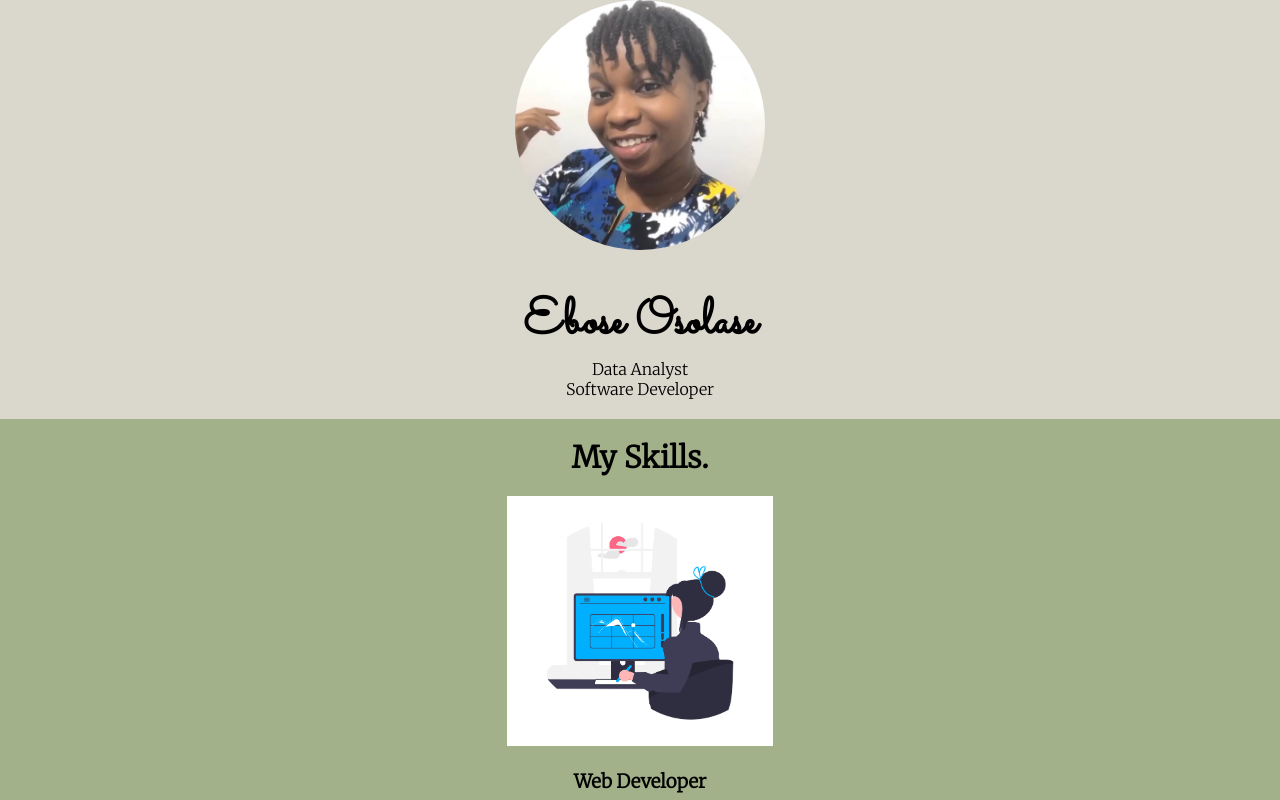
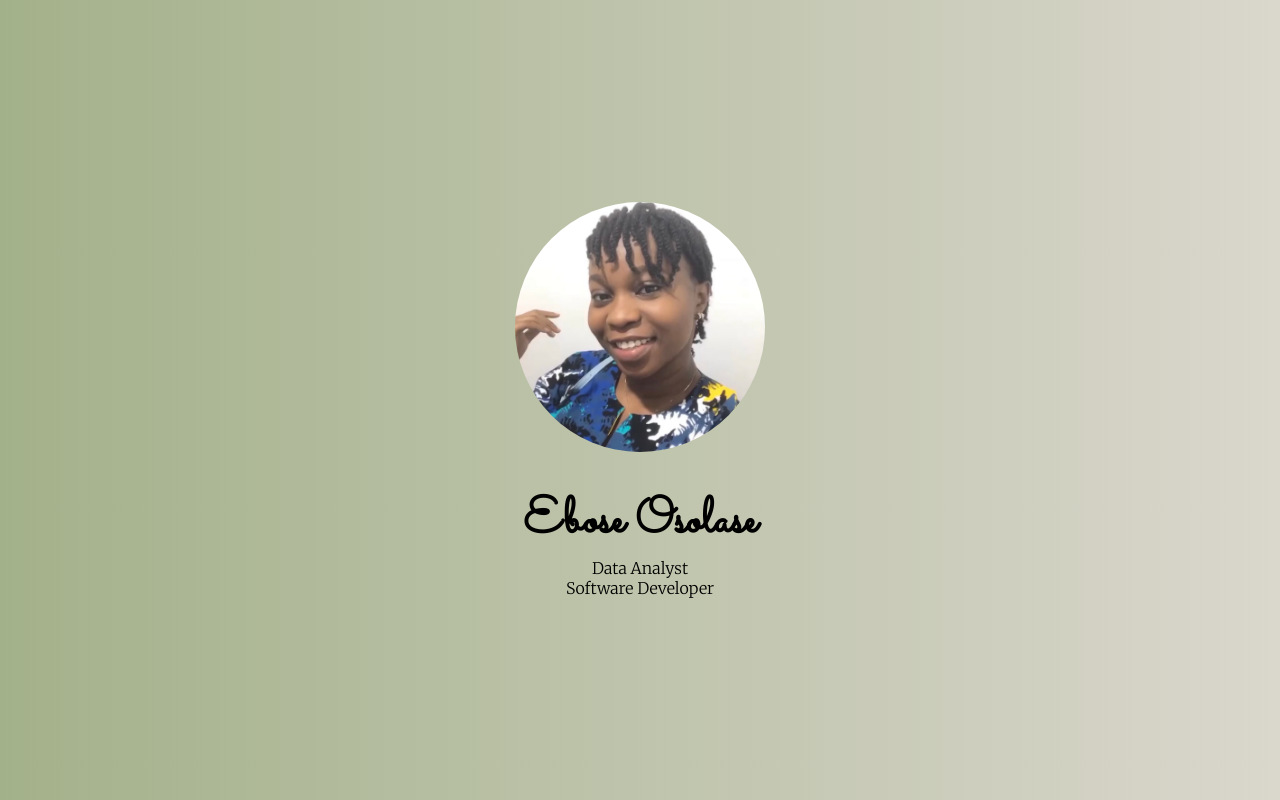
Before and after one commit to EboseHH/LandingPage, a plain HTML site: page index.html in a window 1280 px wide. Shown: the top 800 px of the page. Drawn offline with Linux system fonts and the light colour scheme.

Commit message:
add linear gradient to top container

```diff
--- a/css/style.css
+++ b/css/style.css
@@ -5,9 +5,17 @@ body {
 }
 
 .top-container {
-    background-color: #DAD7CD ;
+    background: #DAD7CD;  /* fallback for old browsers */
+    background: -webkit-linear-gradient(to right, #A3B18A, #DAD7CD);  /* Chrome 10-25, Safari 5.1-6 */
+    background: linear-gradient(to right, #A3B18A, #DAD7CD); /* W3C, IE 10+/ Edge, Firefox 16+, Chrome 26+, Opera 12+, Safari 7+ */
     padding-bottom: 20px;
     text-align: center;
+    height: 100vh;
+    display: flex;
+    flex-direction: column;
+    align-items: center;
+    justify-content: center;
+
 }
 
 h1 {
```
